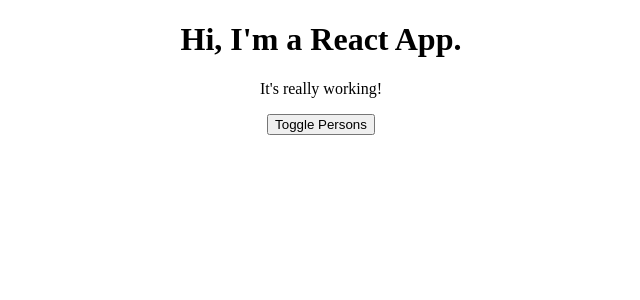
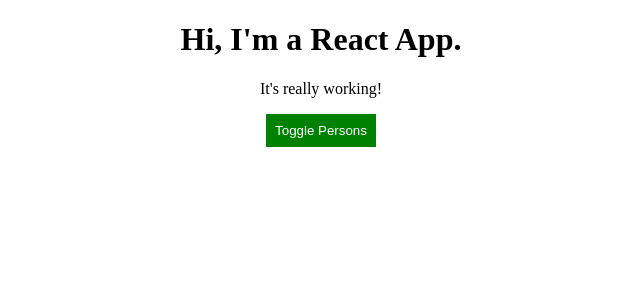
Before and after one commit to pongpon-tienthong/react-complete-guide, a React (Create React App) app: page / in a window 1280 px wide. Shown: the top 300 px of the page, without its empty margins (319-959 px from the left). Built offline with nearby package versions, Linux system fonts and the light colour scheme.

Commit message:
dynamic css

```diff
--- a/src/App.js
+++ b/src/App.js
@@ -19,7 +19,7 @@
       return person.id === id;
     })
 
-    const person = {...this.state.persons[personIndex]};
+    const person = { ...this.state.persons[personIndex] };
     // OR const person = Object.assign({}, this.state.persons[personIndex]);
 
     person.name = event.target.value;
@@ -46,6 +46,14 @@
 
   render() {
 
+    const style = {
+      backgroundColor: 'green',
+      color: 'white',
+      border: '1px solid green',
+      padding: '8px',
+      cursor: 'pointer'
+    };
+
     let persons = null;
     if (this.state.showPersons) {
       persons = (
@@ -60,13 +68,18 @@
           })}
         </div>
       );
+
+      style.backgroundColor = 'red';
+      style.border = '1px solid red';
     }
 
     return (
       <div className="App">
         <h1>Hi, I'm a React App.</h1>
         <p>It's really working!</p>
-        <button onClick={this.togglePersonsHandler}>Toggle Persons</button>
+        <button
+          style={style}
+          onClick={this.togglePersonsHandler}>Toggle Persons</button>
         {persons}
       </div>
     );
```
